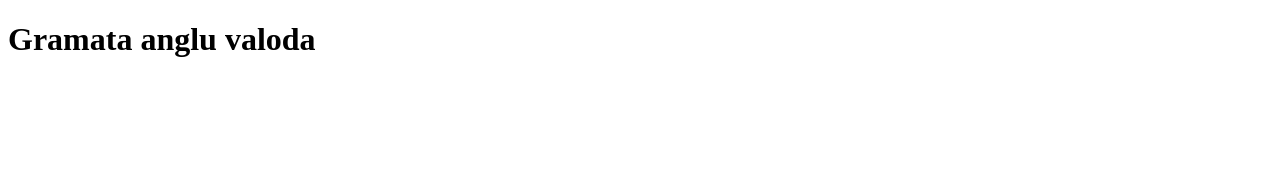
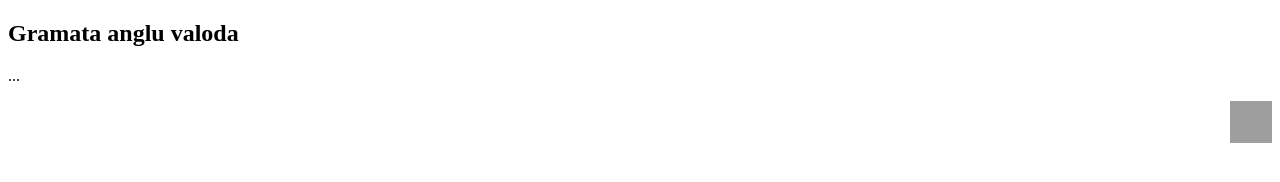
Before and after one commit to ECiekure/Gramata-anglu-val, a plain HTML site: page index.html in a window 1280 px wide. Drawn offline with Linux system fonts and the light colour scheme; grey boxes are pictures that could not be loaded.

Commit message:
Update index.html

```diff
--- a/index.html
+++ b/index.html
@@ -5,6 +5,8 @@
         <meta charset="UTF-8">
     </head>
     <body>
-        <h1>Gramata anglu valoda</h1>
+        <h2>Gramata anglu valoda</h2>
+        <p>...</p>
+        <p><img src="https://www.shopyaar.com/upload/product/0f4aa79a4f740a210d77d55e0c3412b2.jpg" style="float:right;width:42px;height:42px;">
     </body>
 </html>
```
